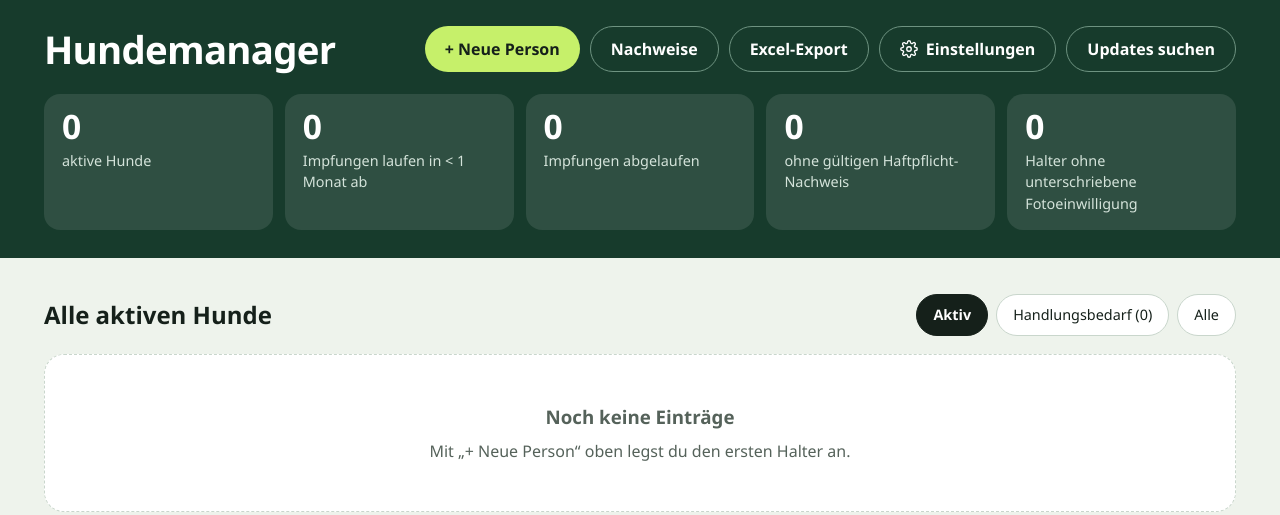
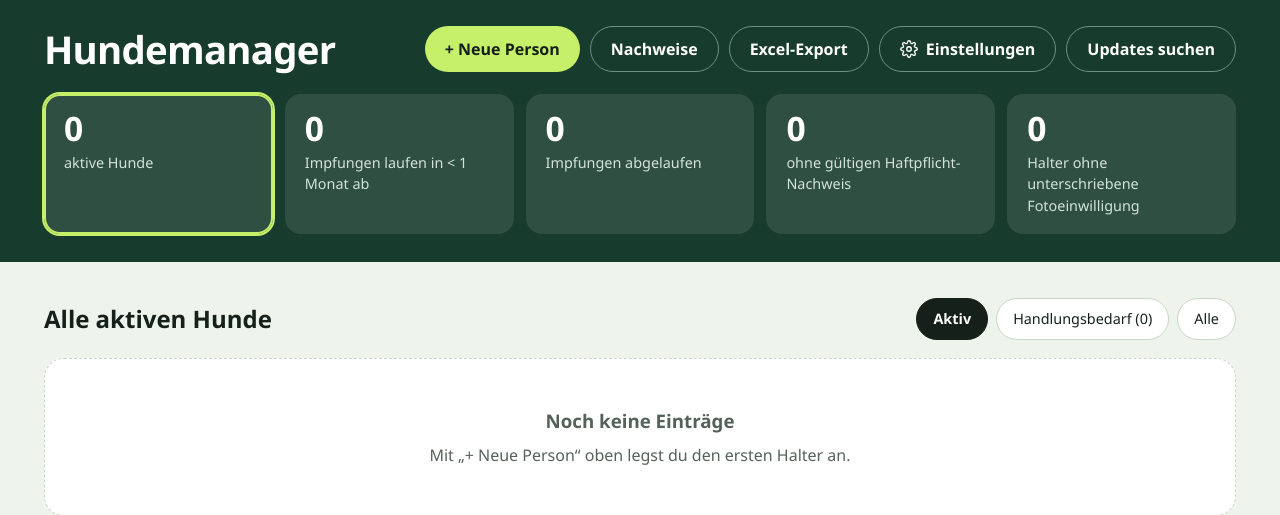
Before and after one commit to kai-osthoff/hundemanager, a Flask app: page / in a window 1280 px wide. Shown: the top 515 px of the page. Run offline with Flask 3, Linux system fonts and the light colour scheme.

Commit message:
Kennzahl-Kacheln filtern die Übersicht, zweiter Klick hebt den Filter auf
Co-Authored-By: Claude Opus 5.5 (1M context) <noreply@anthropic.com>

```diff
--- a/app.py
+++ b/app.py
@@ -395,12 +395,26 @@ def fehlende_angaben(hund, impfungen, haftpflicht, nachweis):
     return punkte
 
 
+# Filter über die Kennzahl-Kacheln: gelten wie die Kennzahlen nur für aktive Halter
+KENNZAHL_FILTER = {
+    'bald': lambda p, h: any(i['status'] == 'bald-ablaufend' for i in h['impfungen']),
+    'abgelaufen': lambda p, h: any(i['status'] == 'abgelaufen' for i in h['impfungen']),
+    'haftpflicht': lambda p, h: h['haftpflicht'] not in ('gueltig', 'bald-ablaufend'),
+    'foto': lambda p, h: p.foto_status in ('fehlt', 'ohne-nachweis'),
+}
+
+
 @app.route('/')
 def index():
     ansicht = request.args.get('ansicht', 'aktiv')
     if request.args.get('all') == '1':  # alte Links aus v5.1.1 und früher
         ansicht = 'alle'
     if ansicht not in ('aktiv', 'handlungsbedarf', 'alle'):
+        ansicht = 'aktiv'
+    filter_ = request.args.get('filter')
+    if filter_ not in KENNZAHL_FILTER:
+        filter_ = None
+    if filter_:
         ansicht = 'aktiv'
 
     alle_personen = Person.query.order_by(
@@ -418,6 +432,10 @@ def index():
             hunde = [h for h in hunde if h['gesamt'] != 'ok']
             if not hunde:
                 continue
+        if filter_:
+            hunde = [h for h in hunde if KENNZAHL_FILTER[filter_](person, h)]
+            if not hunde and not (filter_ == 'foto' and KENNZAHL_FILTER['foto'](person, None)):
+                continue
         gruppen.append({'person': person, 'hunde': hunde})
 
     # Kennzahlen immer über die aktiven Halter
@@ -432,8 +450,8 @@ def index():
         'ohne_fotoeinwilligung': sum(1 for p in aktive if p.foto_status in ('fehlt', 'ohne-nachweis')),
     }
 
-    return render_template('index.html', gruppen=gruppen, ansicht=ansicht,
-                           pausierte=pausierte if ansicht != 'alle' else [],
+    return render_template('index.html', gruppen=gruppen, ansicht=ansicht, filter=filter_,
+                           pausierte=pausierte if ansicht != 'alle' and not filter_ else [],
                            anzahl_pausiert=len(pausierte), kennzahlen=kennzahlen,
                            gibt_personen=bool(alle_personen))
 
--- a/templates/base.html
+++ b/templates/base.html
@@ -511,6 +511,21 @@
         .kennzahl-warn { background: #FFF1D6; color: #5C3800; }
         .kennzahl-alarm { background: #FBE3E1; color: #7A1A13; }
         .kennzahl-warn strong, .kennzahl-alarm strong { color: inherit; }
+        a.kennzahl {
+            display: block;
+            height: 100%;
+            text-decoration: none;
+            border: 2px solid transparent;
+            transition: border-color 0.1s;
+        }
+        a.kennzahl:hover { border-color: rgba(255, 255, 255, 0.5); }
+        a.kennzahl[aria-current] { border-color: #C6F06A; box-shadow: 0 0 0 2px #C6F06A; }
+        .filter-aus {
+            margin-left: 10px;
+            font-size: 0.9rem;
+            font-weight: 500;
+            color: #15201A;
+        }
 
         .leiste {
             display: flex;
--- a/templates/index.html
+++ b/templates/index.html
@@ -10,20 +10,30 @@
 {% endblock %}
 
 {% block kopf_inhalt %}
-<ul class="kennzahlen" aria-label="Kennzahlen">
-    <li class="kennzahl"><strong>{{ kennzahlen.hunde }}</strong>aktive {{ 'Hund' if kennzahlen.hunde == 1 else 'Hunde' }}</li>
-    <li class="kennzahl {{ 'kennzahl-warn' if kennzahlen.bald }}"><strong>{{ kennzahlen.bald }}</strong>{{ 'Impfung läuft' if kennzahlen.bald == 1 else 'Impfungen laufen' }} in &lt; 1 Monat ab</li>
-    <li class="kennzahl {{ 'kennzahl-alarm' if kennzahlen.abgelaufen }}"><strong>{{ kennzahlen.abgelaufen }}</strong>{{ 'Impfung' if kennzahlen.abgelaufen == 1 else 'Impfungen' }} abgelaufen</li>
-    <li class="kennzahl {{ 'kennzahl-warn' if kennzahlen.ohne_haftpflicht }}"><strong>{{ kennzahlen.ohne_haftpflicht }}</strong>ohne gültigen Haftpflicht-Nachweis</li>
-    <li class="kennzahl {{ 'kennzahl-warn' if kennzahlen.ohne_fotoeinwilligung }}"><strong>{{ kennzahlen.ohne_fotoeinwilligung }}</strong>Halter ohne unterschriebene Fotoeinwilligung</li>
+{# Jede Kachel filtert die Liste, ein zweiter Klick hebt den Filter wieder auf #}
+{% macro kachel(schluessel, wert, klasse, text) %}
+<li><a href="{{ url_for('index') if filter == schluessel else url_for('index', filter=schluessel) }}"
+       class="kennzahl {{ klasse }}" {% if filter == schluessel %}aria-current="true" title="Filter aufheben"{% else %}title="Nur diese anzeigen"{% endif %}><strong>{{ wert }}</strong>{{ text }}</a></li>
+{% endmacro %}
+<ul class="kennzahlen" aria-label="Kennzahlen – zum Filtern anklicken">
+    <li><a href="{{ url_for('index') }}" class="kennzahl" {% if not filter and ansicht == 'aktiv' %}aria-current="true"{% endif %} title="Alle aktiven Hunde anzeigen"><strong>{{ kennzahlen.hunde }}</strong>aktive {{ 'Hund' if kennzahlen.hunde == 1 else 'Hunde' }}</a></li>
+    {{ kachel('bald', kennzahlen.bald, 'kennzahl-warn' if kennzahlen.bald, ('Impfung läuft' if kennzahlen.bald == 1 else 'Impfungen laufen') ~ ' in < 1 Monat ab') }}
+    {{ kachel('abgelaufen', kennzahlen.abgelaufen, 'kennzahl-alarm' if kennzahlen.abgelaufen, ('Impfung' if kennzahlen.abgelaufen == 1 else 'Impfungen') ~ ' abgelaufen') }}
+    {{ kachel('haftpflicht', kennzahlen.ohne_haftpflicht, 'kennzahl-warn' if kennzahlen.ohne_haftpflicht, 'ohne gültigen Haftpflicht-Nachweis') }}
+    {{ kachel('foto', kennzahlen.ohne_fotoeinwilligung, 'kennzahl-warn' if kennzahlen.ohne_fotoeinwilligung, 'Halter ohne unterschriebene Fotoeinwilligung') }}
 </ul>
 {% endblock %}
 
 {% block content %}
 <div class="leiste">
+    {% if filter %}
+    <h2>{{ {'bald': 'Impfung läuft bald ab', 'abgelaufen': 'Impfung abgelaufen', 'haftpflicht': 'Ohne gültigen Haftpflicht-Nachweis', 'foto': 'Ohne unterschriebene Fotoeinwilligung'}[filter] }}
+        <a href="{{ url_for('index') }}" class="filter-aus" title="Filter aufheben">✕ Filter aufheben</a></h2>
+    {% else %}
     <h2>{{ {'aktiv': 'Alle aktiven Hunde', 'handlungsbedarf': 'Handlungsbedarf', 'alle': 'Alle Hunde'}[ansicht] }}</h2>
+    {% endif %}
     <nav class="filter" aria-label="Filter">
-        <a href="{{ url_for('index') }}" {% if ansicht == 'aktiv' %}aria-current="page"{% endif %}>Aktiv</a>
+        <a href="{{ url_for('index') }}" {% if ansicht == 'aktiv' and not filter %}aria-current="page"{% endif %}>Aktiv</a>
         <a href="{{ url_for('index', ansicht='handlungsbedarf') }}" {% if ansicht == 'handlungsbedarf' %}aria-current="page"{% endif %}>Handlungsbedarf ({{ kennzahlen.handlungsbedarf }})</a>
         <a href="{{ url_for('index', ansicht='alle') }}" {% if ansicht == 'alle' %}aria-current="page"{% endif %}>Alle</a>
     </nav>
@@ -132,6 +142,9 @@
     {% if not gibt_personen %}
         <h3 style="margin-bottom: 8px;">Noch keine Einträge</h3>
         <p>Mit „+ Neue Person“ oben legst du den ersten Halter an.</p>
+    {% elif filter %}
+        <h3 style="margin-bottom: 8px;">Nichts gefunden</h3>
+        <p>Bei keinem aktiven Hund trifft das gerade zu. <a href="{{ url_for('index') }}">Filter aufheben</a></p>
     {% elif ansicht == 'handlungsbedarf' %}
         <h3 style="margin-bottom: 8px;">Alles in Ordnung</h3>
         <p>Bei keinem aktiven Hund ist gerade etwas zu tun.</p>
```
Also changed, not shown: tests/test_hundemanager.py (+29 -0 lines).
